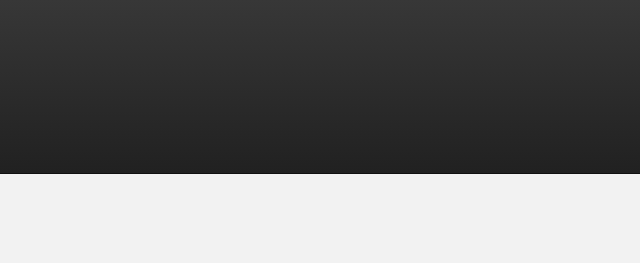
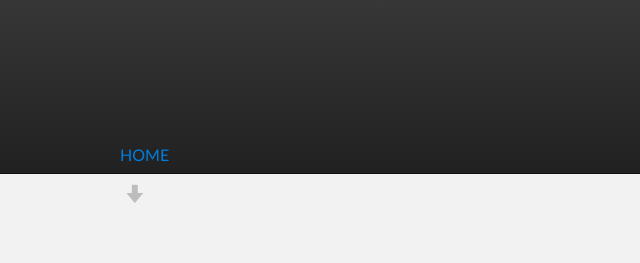
Before and after one commit to snehakuruvilla/facility, a plain HTML site: page index.html in a window 1280 px wide. Shown: the top 263 px of the page, 640-1280 px from the left. Drawn offline with Linux system fonts and the light colour scheme.

Commit message:
Update index.html

```diff
--- a/index.html
+++ b/index.html
@@ -18,7 +18,9 @@
         <header class="inner">
                   <h1 id="project_title">Facility</h1>
           <h2 id="project_tagline"></h2>
-
+ <section id="downloads">
+ <a href="https://github.com/snehakuruvilla/marian-senior-secondary-school/zipball/master" class="btn">HOME</a>
+</section>
             </header>
     </div>
 
```
